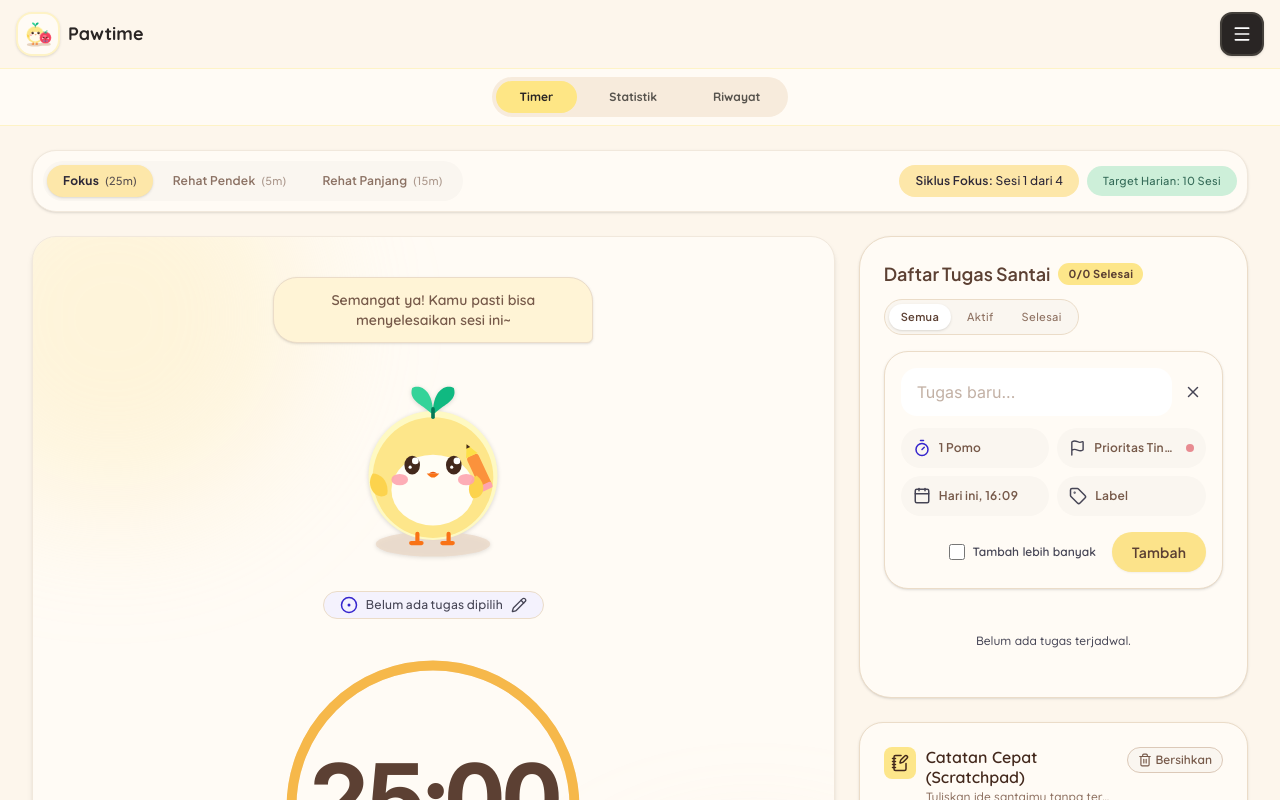
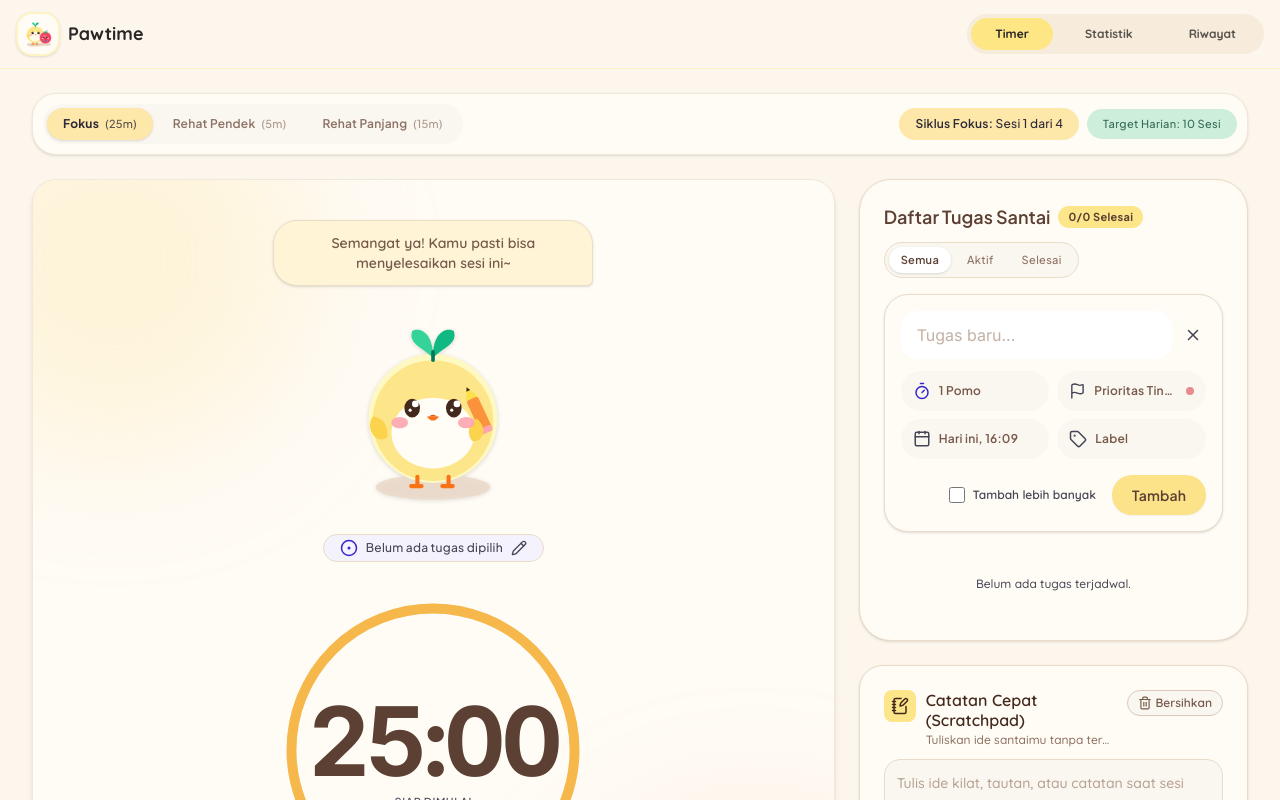
Before and after one commit to lviiiaa/Pawtime, a React (Vite) app: page / in a window 1280 px wide. Shown: the top 800 px of the page. Built offline with nearby package versions, Linux system fonts and the light colour scheme.

Commit message:
perbaikan

```diff
--- a/src/components/Header.jsx
+++ b/src/components/Header.jsx
@@ -66,7 +66,11 @@ export default function Header({
           <span className="truncate text-lg font-bold text-stone-800 dark:text-stone-100">Pawtime</span>
         </button>
 
-        <button type="button" aria-label="Buka menu" aria-expanded={menuOpen} onClick={() => setMenuOpen((value) => !value)} className="flex h-11 w-11 shrink-0 items-center justify-center rounded-xl border-2 border-stone-700 bg-stone-800 text-white shadow-sm hover:bg-stone-700">
+        <nav className="hidden md:flex items-center gap-2 rounded-full bg-[#F7EBDC] p-1" aria-label="Navigasi utama">
+          {TABS.map(({ id, label }) => <button key={id} type="button" onClick={() => setActiveTab(id)} className={`rounded-full px-6 py-2 text-xs font-bold ${activeTab === id ? 'bg-amber-200 text-stone-800' : 'text-stone-600 hover:bg-white dark:text-stone-300 dark:hover:bg-stone-800'}`}>{label}</button>)}
+        </nav>
+
+        <button type="button" aria-label="Buka menu" aria-expanded={menuOpen} onClick={() => setMenuOpen((value) => !value)} className="md:hidden flex h-11 w-11 shrink-0 items-center justify-center rounded-xl border-2 border-stone-700 bg-stone-800 text-white shadow-sm hover:bg-stone-700">
           {menuOpen ? <X className="h-5 w-5" /> : <Menu className="h-5 w-5" />}
         </button>
 
@@ -88,11 +92,6 @@ export default function Header({
         )}
       </header>
 
-      <nav className="hidden w-full justify-center border-b border-amber-100 bg-[#FFFBF5] px-4 py-2 md:flex dark:border-stone-800 dark:bg-stone-900" aria-label="Navigasi utama">
-        <div className="flex items-center gap-2 rounded-full bg-[#F7EBDC] p-1">
-          {TABS.map(({ id, label }) => <button key={id} type="button" onClick={() => setActiveTab(id)} className={`rounded-full px-6 py-2 text-xs font-bold ${activeTab === id ? 'bg-amber-200 text-stone-800' : 'text-stone-600 hover:bg-white dark:text-stone-300 dark:hover:bg-stone-800'}`}>{label}</button>)}
-        </div>
-      </nav>
 
       <nav className="fixed inset-x-0 bottom-0 z-40 flex items-center justify-around border-t border-amber-100 bg-[#FFFBF5]/95 px-2 pb-[calc(0.5rem+env(safe-area-inset-bottom))] pt-2 shadow-lg backdrop-blur-md md:hidden dark:border-stone-800 dark:bg-stone-900/95" aria-label="Navigasi bawah">
         {TABS.map(({ id, label, Icon }) => <button key={id} type="button" onClick={() => setActiveTab(id)} className={`flex min-h-14 min-w-20 flex-col items-center justify-center gap-1 rounded-xl text-[11px] font-bold ${activeTab === id ? 'bg-amber-200 text-stone-800' : 'text-stone-500 dark:text-stone-300'}`}><Icon className="h-5 w-5" />{label}</button>)}
```
